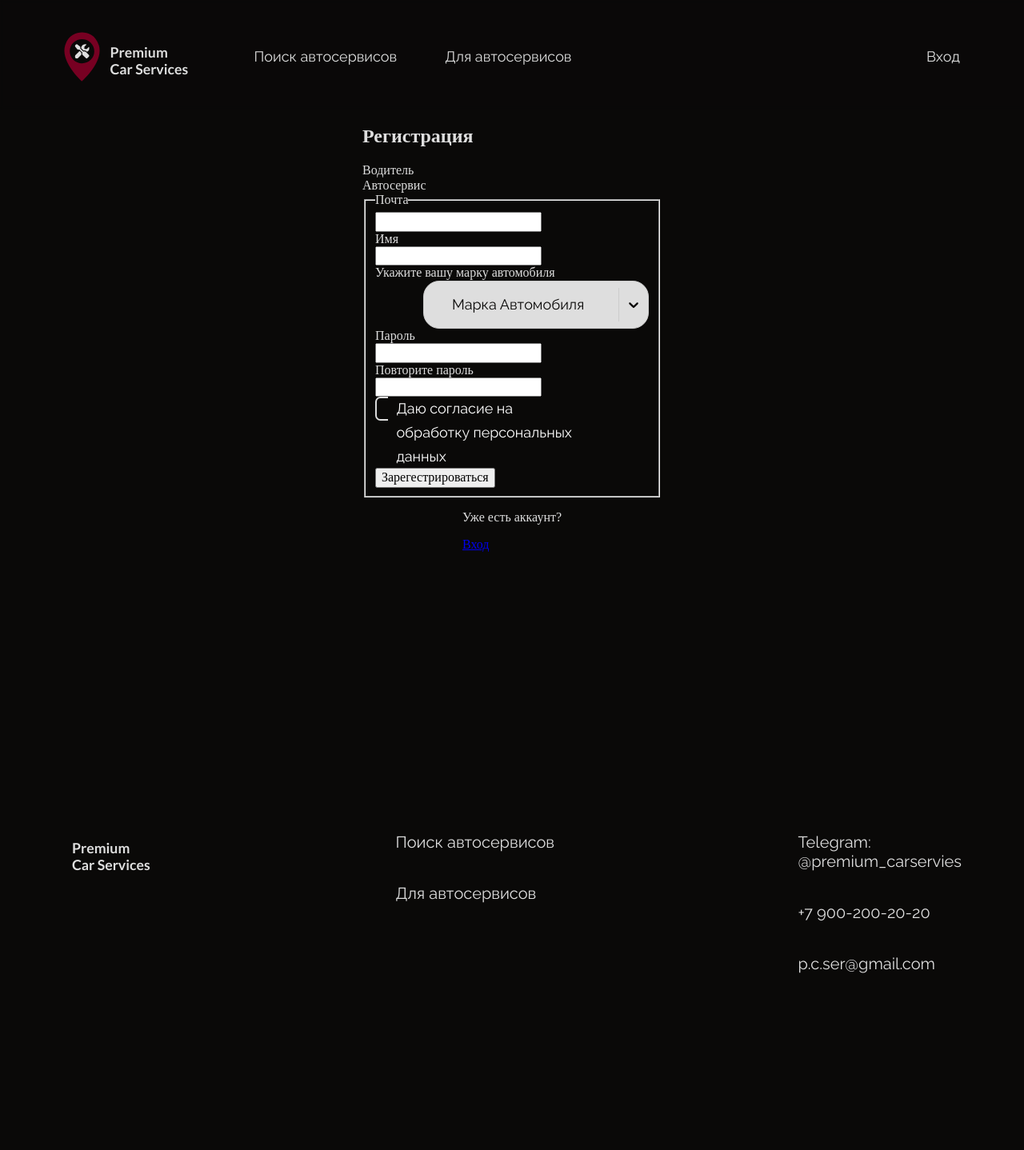
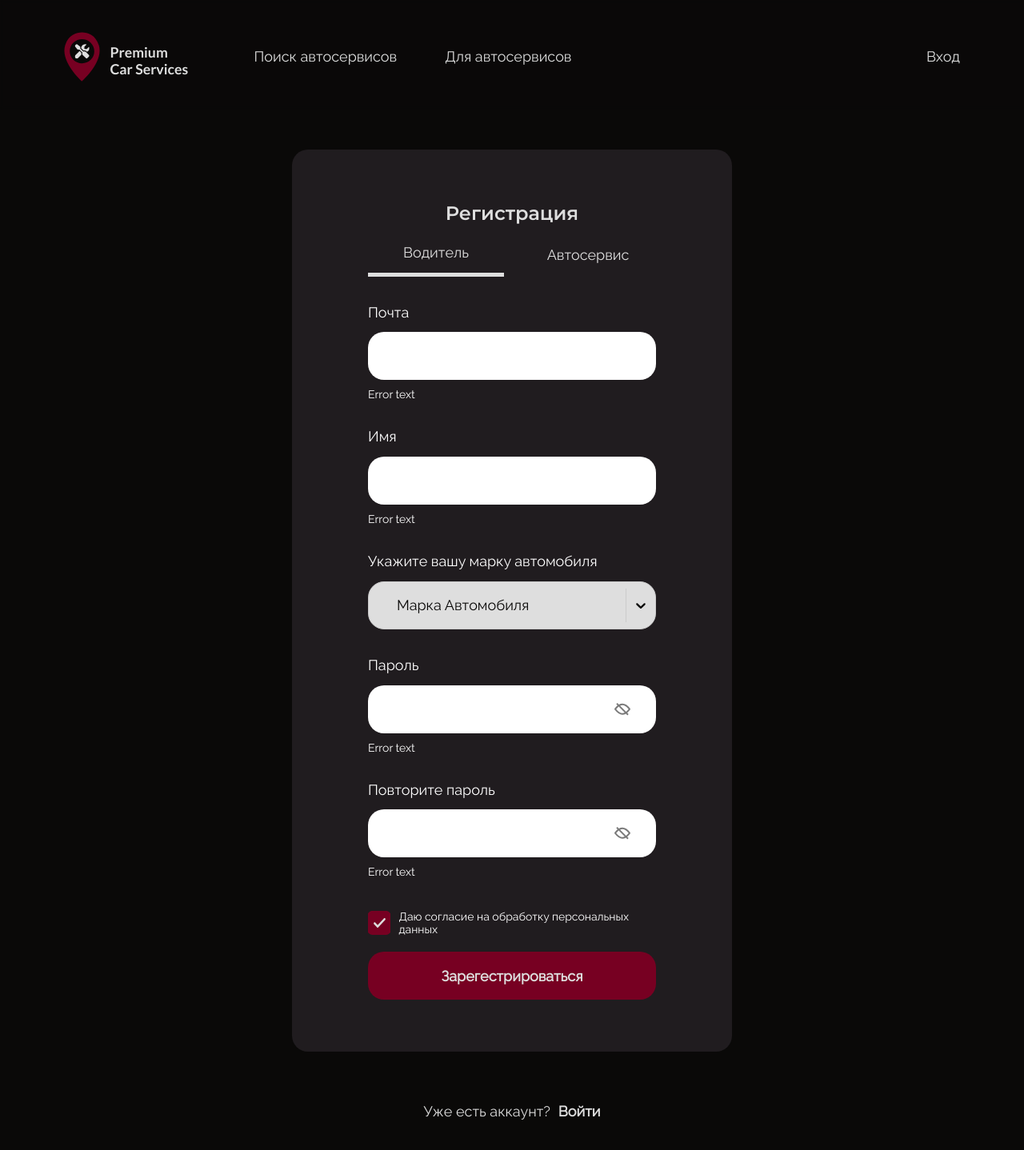
Before and after one commit to car-service-with-geolocation/frontend, a React (Create React App) app: page /registration in a window 1280 px wide. Shown: the top 1438 px of the page at 80% size. Before the commit the page ends 1313 px from the top, so only its background shows below. Built offline with nearby package versions, Linux system fonts and the light colour scheme; no server answers.

Commit message:
wip(components): registration page
Выполнен внешний вид для страницы регистрации по десктоп и мобильные устройства.

```diff
--- a/src/Pages/Registration/Registration.tsx
+++ b/src/Pages/Registration/Registration.tsx
@@ -4,14 +4,13 @@
 import '../../components/Search/reactSelect.css';
 
 import { SyntheticEvent, useEffect, useState } from 'react';
-import { Link } from 'react-router-dom';
 import Select, { SingleValue } from 'react-select';
 
-import Checkbox from '../../components/Checkbox/Checkbox';
+import Authorization from '../../components/Authorization/Authorization';
 import { useAppDispatch, useAppSelector } from '../../store';
 import { fetchCars } from '../../store/carsSlice';
 import { TCar } from '../../utils/types';
-import style from './styles/styles.module.css';
+import styles from './styles/styles.module.css';
 
 function Registration() {
   const dispatch = useAppDispatch();
@@ -19,7 +18,7 @@ function Registration() {
 
   const [currentAuto, setCurrentAuto] = useState<string | null>();
   const [firstSearch, setFirstSearch] = useState(false);
-  const [isChecked, setIsChecked] = useState(false);
+  const [isChecked, setIsChecked] = useState(true);
 
   useEffect(() => {
     if (sessionStorage.getItem('selectedAuto')) {
@@ -51,25 +50,48 @@ function Registration() {
   }
 
   return (
-    <>
-      <div className={style.authorization}>
-        <h2>Регистрация</h2>
-        <div>Водитель</div>
-        <div>Автосервис</div>
+    <Authorization title="Регистрация">
+      <div className={styles.reg__choice}>
+        <button
+          className={`${styles.reg__choicebtn} ${styles.reg__choicebtn_active}`}
+          type="button"
+        >
+          Водитель
+        </button>
+        <button className={styles.reg__choicebtn} type="button">
+          Автосервис
+        </button>
+      </div>
       <form
-          id="registration_form"
+        id="user-reg-form"
         onSubmit={handleSubmit}
-          className={style.form}
+        className={styles.form}
         action="submit"
       >
-          <fieldset>
-            <legend>Почта</legend>
-            <input type="text" name="user-email" />
+        <fieldset className={styles.form__fieldset}>
+          <label htmlFor="user-email" className={styles.form__label}>
+            Почта
+            <input
+              type="text"
+              name="user-email"
+              id="user-email"
+              className={styles.form__input}
+            />
+            <span className={styles.input__error}>Error text</span>
+          </label>
 
-            <legend>Имя</legend>
-            <input type="text" name="user-name" />
-
-            <legend>Укажите вашу марку автомобиля</legend>
+          <label htmlFor="user-name" className={styles.form__label}>
+            Имя
+            <input
+              type="text"
+              name="user-name"
+              id="user-name"
+              className={styles.form__input}
+            />
+            <span className={styles.input__error}>Error text</span>
+          </label>
+          <div className={styles.form__label}>
+            Укажите вашу марку автомобиля
             <Select
               // eslint-disable-next-line react/jsx-no-bind
               onChange={onChangeSelect}
@@ -81,40 +103,55 @@ function Registration() {
               isLoading={false} // Небольшая Анимация загрузки данных.
               isSearchable // Возможность вписывать текст в инпут и далее выбирать
               classNamePrefix="react-select"
-              className="select"
+              className={`select ${styles.select_position}`}
               noOptionsMessage={() => 'Совпадений не найдено'}
             />
+          </div>
 
-            <legend>Пароль</legend>
-            <input type="text" name="user-password" />
+          <label htmlFor="user-password" className={styles.form__label}>
+            Пароль
+            <div className={styles.input__wrapper}>
+              <input type="text" name="user-password" className={styles.form__input} />
+              <button type="button" className={styles.input__icon} />
+            </div>
+            <span className={styles.input__error}>Error text</span>
+          </label>
 
-            <legend>Повторите пароль</legend>
-            <input type="text" name="user-password" />
-
-            <Checkbox
-              isChecked={isChecked}
-              label="Даю согласие на обработку персональных данных"
-              checkHandler={() => onHandleChange()}
-              index={0}
+          <label htmlFor="user-password-repeat" className={styles.form__label}>
+            Повторите пароль
+            <div className={styles.input__wrapper}>
+              <input
+                type="text"
+                name="user-password-repeat"
+                id="user-password"
+                className={styles.form__input}
               />
-            <button type="submit">Зарегестрироваться</button>
+              <button type="button" className={styles.input__icon} />
+            </div>
+            <span className={styles.input__error}>Error text</span>
+          </label>
         </fieldset>
+        <label
+          className={`${styles.form__label} ${styles.form__label_checkbox} ${
+            isChecked ? styles.checkboxLabel_active : ''
+          }`}
+          htmlFor="agree-checkbox"
+        >
+          <input
+            className={styles.form__checkbox}
+            type="checkbox"
+            name="agree-checkbox"
+            id="agree-checkbox"
+            checked={isChecked}
+            onChange={onHandleChange}
+          />
+          Даю согласие на обработку персональных данных
+        </label>
+        <button className={styles.form__submitbtn} type="submit">
+          Зарегестрироваться
+        </button>
       </form>
-      </div>
-      <div>
-        <p>Уже есть аккаунт?</p>
-        <Link rel="stylesheet" to="/login">
-          Вход
-        </Link>
-      </div>
-    </>
-    // <Authorization
-    //   titleText={"Добро пожаловать"}
-    //   buttonText={"Зарегистрироваться"}
-    //   path={"/signin"}
-    // >
-    //   <Link to="/organization"></Link>
-    // </Authorization>
+    </Authorization>
   );
 }
 
--- a/src/Pages/Registration/styles/styles.module.css
+++ b/src/Pages/Registration/styles/styles.module.css
@@ -1,5 +1,193 @@
-.registration {
-  width: 700px;
-  height: 700px;
-  background-color: rgba(123, 104, 126, 0.2);
+.reg__choice {
+  width: 100%;
+  display: flex;
+  flex-direction: row;
+  justify-content: center;
+  align-items: center;
+  gap: 20px;
 }
+
+.reg__choicebtn {
+  width: 100%;
+  color: #dedede;
+  text-align: center;
+  font-family: Raleway;
+  font-size: 18px;
+  font-style: normal;
+  font-weight: 400;
+  line-height: 165%;
+  margin: 20px 0 0 0;
+  padding: 0 0 10px 0;
+  border: none;
+  cursor: pointer;
+  background-color: rgba(0, 0, 0, 0);
+  transition: color 0.3s linear;
+}
+
+.reg__choicebtn:hover {
+  color: rgba(119, 0, 34, 1);
+}
+
+.reg__choicebtn_active {
+  border-bottom: solid 5px;
+  border-color: #dedede;
+}
+
+.form {
+  width: 100%;
+  margin-top: 30px;
+}
+
+.form__fieldset {
+  border: none;
+  padding: 0;
+  display: flex;
+  flex-direction: column;
+  gap: 30px;
+  margin: 0;
+}
+
+.select_position {
+  margin: 0;
+}
+
+.form__label {
+  color: #fff;
+  font-family: Raleway;
+  font-size: 18px;
+  font-style: normal;
+  font-weight: 400;
+  line-height: 165%;
+  display: flex;
+  flex-direction: column;
+  gap: 10px;
+}
+
+.input__wrapper {
+  position: relative;
+}
+
+.form__input {
+  width: 100%;
+  height: 60px;
+  color: #7e7268;
+  font-family: Raleway;
+  font-size: 18px;
+  font-style: normal;
+  font-weight: 400;
+  line-height: 165%;
+  box-sizing: border-box;
+  border: none;
+  border-radius: 20px;
+  padding: 15px 64px 15px 30px;
+}
+
+.input__icon {
+  width: 24px;
+  height: 24px;
+  border: none;
+  background: url('../../../images/icon__dont-see-password.svg') no-repeat center / cover;
+  position: absolute;
+  padding: 0;
+  right: 30px;
+  top: 50%;
+  transform: translateY(-50%);
+  cursor: pointer;
+  transition: opacity 0.3s linear;
+}
+
+.input__icon:hover {
+  opacity: 0.7;
+}
+
+.input__error {
+  color: #fff;
+  font-family: Raleway;
+  font-size: 14px;
+  font-style: normal;
+  font-weight: 400;
+  line-height: normal;
+}
+
+.form__label_checkbox {
+  font-size: 14px;
+  line-height: normal;
+  flex-direction: row;
+  margin-top: 40px;
+  align-items: center;
+  padding: 0;
+}
+
+.form__label_checkbox::before {
+  content: '';
+  width: 30px;
+  height: 30px;
+  background: url('../../../images/checkbox.svg') no-repeat center / cover;
+}
+
+.checkboxLabel_active::before {
+  background: url('../../../images/checkbox-active.svg') no-repeat center / cover;
+}
+
+.form__checkbox {
+  position: absolute;
+  opacity: 0;
+  cursor: pointer;
+  width: 30px;
+  height: 30px;
+}
+
+.form__submitbtn {
+  width: 100%;
+  height: 60px;
+  color: #dedede;
+  font-family: Raleway;
+  font-size: 18px;
+  font-style: normal;
+  font-weight: 600;
+  line-height: normal;
+  display: flex;
+  justify-content: center;
+  align-items: center;
+  background-color: rgba(119, 0, 34, 1);
+  border: none;
+  border-radius: 20px;
+  cursor: pointer;
+  padding: 0;
+  margin-top: 20px;
+  transition: opacity 0.3s linear;
+}
+
+.form__submitbtn:hover {
+  opacity: 0.7;
+}
+
+.disabled {
+  color: #7a7a7a;
+  background-color: rgba(126, 114, 104, 0.5);
+}
+
+@media (max-width: 600px) {
+  .reg__choice {
+    gap: 15px;
+  }
+
+  .form__fieldset {
+    gap: 40px;
+  }
+
+  .form__label {
+    font-size: 16px;
+    line-height: 150%;
+  }
+
+  .form__input {
+    height: 50px;
+    font-size: 16px;
+    line-height: 150%;
+  }
+
+  .form__label_checkbox {
+    margin-top: 30px;
+  }
+}
--- a/src/components/Authorization/Authorization.tsx
+++ b/src/components/Authorization/Authorization.tsx
@@ -2,35 +2,24 @@ import { Link } from 'react-router-dom';
 
 import style from './styles/styles.module.css';
 
-function Authorization() {
+type TPropsAuthorization = {
+  title: string;
+  children: React.ReactNode;
+};
+
+function Authorization({ title, children }: TPropsAuthorization) {
   return (
     <>
-      <div className={style.authorization}>
-        <h2>Регистрация</h2>
-        <nav>
-          <Link rel="stylesheet" to="/user">
-            Автомобилист
-          </Link>
-          <Link rel="stylesheet" to="/organization">
-            Автосервис
-          </Link>
-        </nav>
-        <form>
-          <input type="text" />
-          <input type="text" />
-          <input type="text" />
-          <input type="text" />
-          <input type="text" />
-          <input type="text" />
-          <button type="submit">Зарегестрироваться</button>
-        </form>
+      <div className={style.auth}>
+        <h1 className={style.auth__title}>{title}</h1>
+        {children}
       </div>
-      <div>
-        <p>Уже есть аккаунт?</p>
-        <Link rel="stylesheet" to="/login">
-          Вход
+      <p className={style.auth__text}>
+        Уже есть аккаунт?
+        <Link rel="stylesheet" to="/login" className={style.auth__link}>
+          Войти
         </Link>
-      </div>
+      </p>
     </>
   );
 }
--- a/src/components/Authorization/styles/styles.module.css
+++ b/src/components/Authorization/styles/styles.module.css
@@ -1,5 +1,61 @@
-.registration {
-  width: 700px;
-  height: 700px;
+.auth {
+  max-width: 550px;
   background-color: rgba(123, 104, 126, 0.2);
+  border-radius: 20px;
+  box-sizing: border-box;
+  margin-top: 50px;
+  padding: 65px 95px;
+  display: flex;
+  flex-direction: column;
+  align-items: center;
 }
+
+.auth__title {
+  color: #dedede;
+  font-family: Montserrat;
+  font-size: 24px;
+  font-style: normal;
+  font-weight: 600;
+  line-height: normal;
+  margin: 0 auto;
+}
+
+.auth__text {
+  color: #dedede;
+  font-family: Raleway;
+  font-size: 18px;
+  font-style: normal;
+  font-weight: 400;
+  line-height: 165%;
+  margin: 60px auto 100px;
+}
+
+.auth__link {
+  text-decoration: none;
+  font-weight: 700;
+  color: inherit;
+  margin-left: 10px;
+  transition: color 0.3s linear;
+}
+
+.auth__link:hover {
+  color: #770022;
+}
+
+@media (max-width: 600px) {
+  .auth {
+    max-width: 375px;
+    background-color: rgba(0, 0, 0, 0);
+    padding: 0 20px;
+  }
+
+  .auth__title {
+    font-size: 22px;
+    line-height: 140%;
+  }
+
+  .auth__text {
+    font-size: 16px;
+    line-height: 150%;
+  }
+}
--- a/src/components/Search/Search.tsx
+++ b/src/components/Search/Search.tsx
@@ -135,7 +135,7 @@ function Search() {
           isLoading={false} // Небольшая Анимация загрузки данных.
           isSearchable // Возможность вписывать текст в инпут и далее выбирать
           classNamePrefix="react-select"
-          className="select"
+          className={`select ${style.select_position}`}
           noOptionsMessage={() => 'Совпадений не найдено'}
         />
         <div className={style.inputWrapper}>
--- a/src/components/Search/reactSelect.css
+++ b/src/components/Search/reactSelect.css
@@ -13,9 +13,8 @@
 }
 .select {
   .react-select__control {
-    width: 282px;
+    width: 100%;
     height: 60px;
-    margin-left: 60px;
     border-radius: 20px;
     background: #dedede;
   }
@@ -68,8 +67,7 @@
 
   /* Меню */
   .react-select__menu {
-    width: 282px;
-    left: 60px;
+    width: 100%;
     border-radius: 20px;
     background: #dedede;
     animation: openMenu 0.35s ease-in-out;
@@ -121,7 +119,7 @@
 
   @media (max-width: 376px) {
     .react-select__control {
-      width: 305px;
+      width: 100%px;
       margin: 0 auto;
     }
 
@@ -141,7 +139,7 @@
     }
 
     .react-select__menu {
-      width: 305px;
+      width: 100%;
       left: 15px;
     }
 
@@ -153,8 +151,7 @@
 }
 
 #react-select-2-listbox {
-  width: 282px;
-  left: 60px;
+  width: 100%;
   border-radius: 20px;
   background: #dedede;
   animation: openMenu 0.35s ease-in-out;
```
Also changed, not shown: src/components/Search/Search.module.css (+9 -0 lines), src/images/icon__dont-see-password.svg (added). Lines whose indentation alone changed are shown as unchanged.
